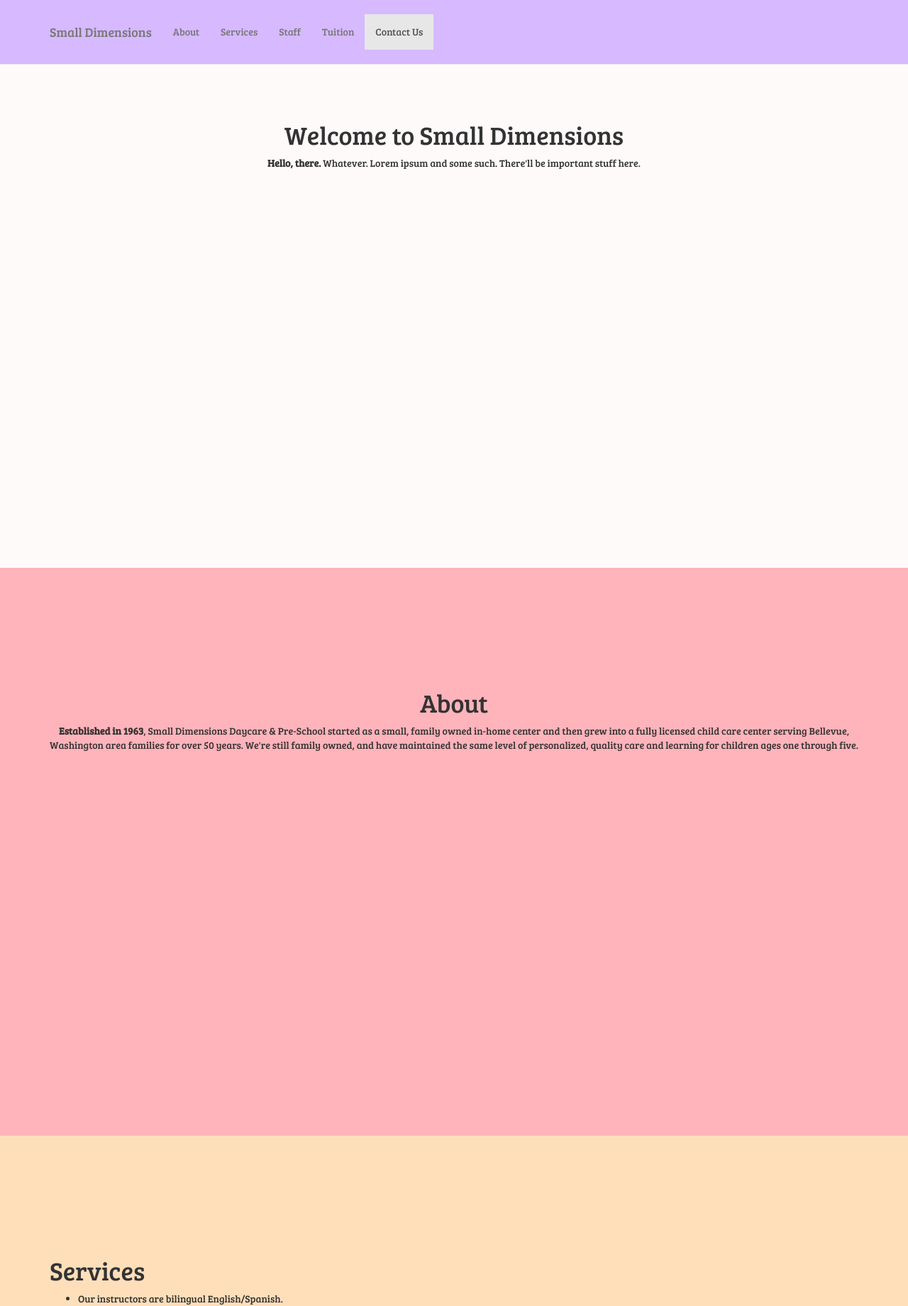
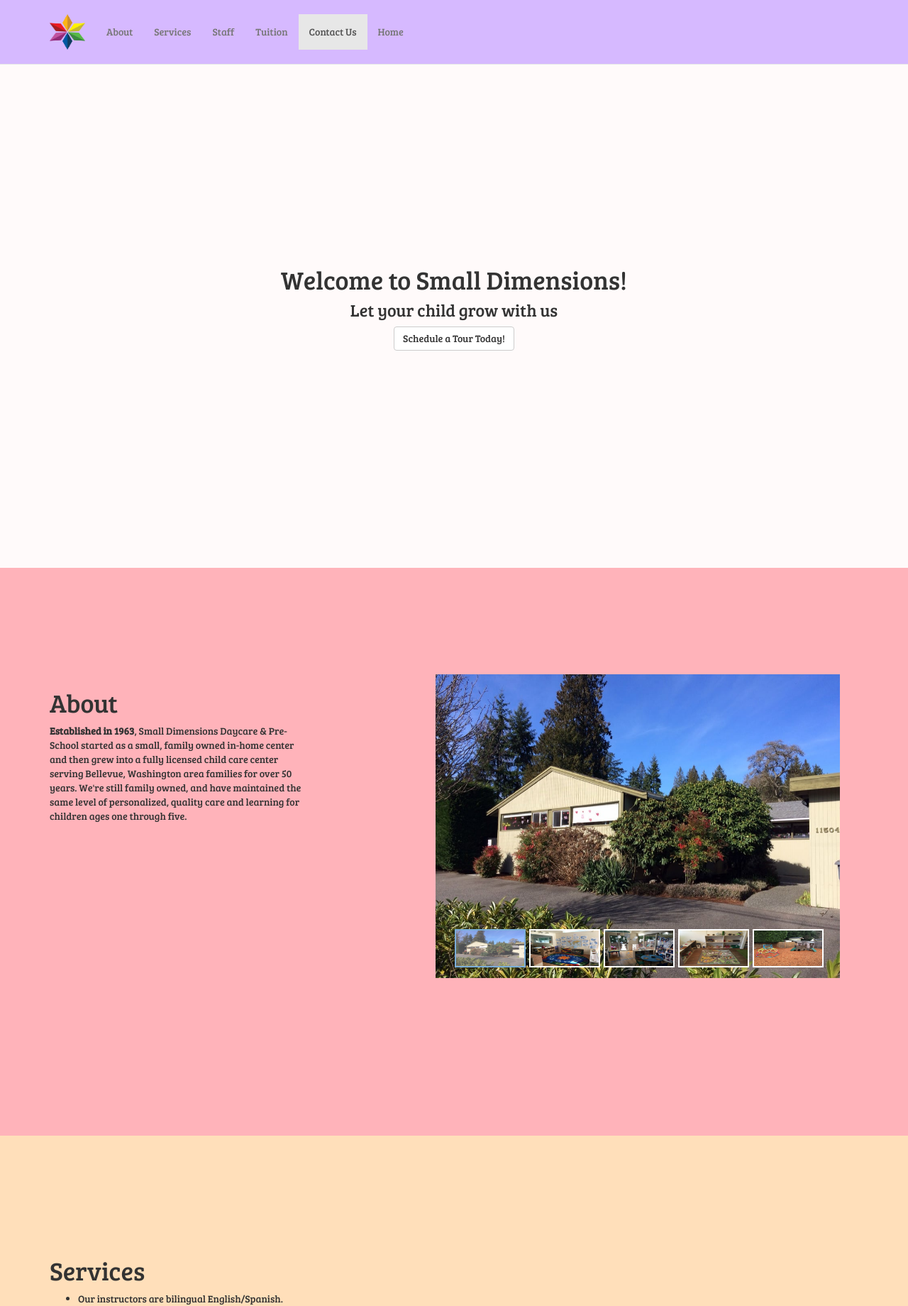
Before and after one commit to Makillya/SmallDimensions, a Django app: page / in a window 1280 px wide. Shown: the top 1840 px of the page at 71% size. Run offline with Django 3.2, Linux system fonts and the light colour scheme; some libraries are stand-ins or nearby versions.

Commit message:
fixed carousel

```diff
--- a/loginreg/static/loginreg/css/scrolling-nav.css
+++ b/loginreg/static/loginreg/css/scrolling-nav.css
@@ -10,6 +10,8 @@
     height: 100%;
 }
 
+
+/* ------------- Navbar Section ------------ */
 @media(min-width:767px) {
     .navbar {
         padding: 20px 0;
@@ -24,10 +26,22 @@
     }
 }
 
+#sd-logo-slot {
+    padding-top: 0px;
+    padding-bottom: 0px;
+}
+
+#sd-logo {
+    height: 50px;
+    width: 50px;
+}
+
 /* Demo Sections - You can use these as guides or delete them - the scroller will work with any sort of height, fixed, undefined, or percentage based.
 The padding is very important to make sure the scrollspy picks up the right area when scrolled to. Adjust the margin and padding of sections and children
 of those sections to manage the look and feel of the site. */
 
+
+/* ------------- Intro Section ------------ */
 .intro-section {
     height: 100%;
     padding-top: 150px;
@@ -35,13 +49,68 @@
     background: #fffafa
 }
 
+.intro-section h3 {
+    margin-top: 10px;
+}
+
+ /* dynamically centering hero text */
+#hero-text {
+    position: relative;
+    top: 40%;
+    transform: translateY(-40%);
+}
+
+
+/* ------------- About Section ------------ */
 .about-section {
     height: 100%;
     padding-top: 150px;
-    text-align: center;
+    text-align: left;
     background: #ffb3ba;
 }
 
+/* Main carousel style */
+.carousel {
+    margin-left: 11em;
+    width: 600px;
+}
+
+/* Indicators list style */
+.article-slide .carousel-indicators {
+    bottom: 0;
+    left: 6%;
+    margin-left: 1%;
+    width: 100%;
+}
+
+/* Indicators list style */
+.article-slide .carousel-indicators li {
+    border: medium none;
+    border-radius: 0;
+    float: left;
+    height: 54px;
+    margin-bottom: 5px;
+    margin-left: 0;
+    margin-right: 5px !important;
+    margin-top: 0;
+    width: 100px;
+}
+/* Indicators images style */
+.article-slide .carousel-indicators img {
+    border: 2px solid #FFFFFF;
+    float: left;
+    height: 54px;
+    left: 0;
+    width: 100px;
+}
+/* Indicators active image style */
+.article-slide .carousel-indicators .active img {
+    border: 2px solid #428BCA;
+    opacity: 0.7;
+}
+
+
+/* ------------- Services Section ------------ */
 .services-section {
     height: 100%;
     padding-top: 150px;
@@ -49,6 +118,8 @@
     background: #ffdfba;
 }
 
+
+/* ------------- Staff Section ------------ */
 .staff-section {
     height: 100%;
     padding-top: 150px;
@@ -56,6 +127,8 @@
     background: #ffffba;
 }
 
+
+/* ------------- Tuition Section ------------ */
 .tuition-section {
     height: 100%;
     padding-top: 150px;
@@ -63,6 +136,8 @@
     background: #baffc9;
 }
 
+
+/* ------------- Contact Section ------------ */
 .contact-section {
     height: 100%;
     padding-top: 150px;
--- a/loginreg/static/loginreg/js/scrolling-nav.js
+++ b/loginreg/static/loginreg/js/scrolling-nav.js
@@ -17,3 +17,7 @@
         event.preventDefault();
     });
 });
+
+$('.carousel').carousel({
+  interval: false
+});
--- a/loginreg/templates/loginreg/index.html
+++ b/loginreg/templates/loginreg/index.html
@@ -26,7 +26,7 @@
             <span class="icon-bar"></span>
             <span class="icon-bar"></span>
           </button>
-          <a class="navbar-brand page-scroll" href="#page-top">Small Dimensions</a>
+          <a id="sd-logo-slot" class="navbar-brand page-scroll" href="#page-top"><img id="sd-logo" src="../../static/loginreg/images/rainbowstar.png" alt=""></a>
         </div>
 
         <div class="collapse navbar-collapse navbar-ex1-collapse">
@@ -49,6 +49,9 @@
             <li>
               <a class="page-scroll" href="#contact">Contact Us</a>
             </li>
+            <li>
+              <a class="page-scroll" href="#page-top">Home</a>
+            </li>
           </ul>
         </div> <!-- navbar-collapse -->
       </div> <!-- end container -->
@@ -57,11 +60,12 @@
 
     <!-- Intro Section -->
     <section id="intro" class="intro-section">
-      <div class="container">
+      <div id="hero-text" class="container">
         <div class="row">
           <div class="col-lg-12">
-            <h1>Welcome to Small Dimensions</h1>
-            <p><strong>Hello, there.</strong> Whatever. Lorem ipsum and some such. There'll be important stuff here.</p>
+            <h1>Welcome to Small Dimensions!</h1>
+            <h3 id="tagline">Let your child grow with us</h3>
+            <a class="btn btn-default" href="#contact" role="button">Schedule a Tour Today!</a>
           </div>
         </div>
       </div>
@@ -71,12 +75,51 @@
     <section id="about" class="about-section">
       <div class="container">
         <div class="row">
-          <div class="col-lg-12">
+          <div class="col-xs-4">
             <h1>About</h1>
             <p><strong>Established in 1963</strong>, Small Dimensions Daycare &amp; Pre-School started as a small, family owned in-home center and then grew into a fully licensed child care center serving Bellevue, Washington area families for over 50 years. We're still family owned, and have maintained the same level of personalized, quality care and learning for children ages one through five.</p>
           </div>
-        </div>
-      </div>
+          <div class="col-xs-8 carousel slide article-slide" id="article-photo-carousel">
+            <!-- Wrapper for slides -->
+            <div class="carousel-inner cont-slider">
+              <div class="item active">
+                <img alt="" title="" src="../../static/loginreg/images/sd_facility_0.jpg">
+              </div>
+              <div class="item">
+                <img alt="" title="" src="../../static/loginreg/images/sd_facility_1.jpg">
+              </div>
+              <div class="item">
+                <img alt="" title="" src="../../static/loginreg/images/sd_facility_2.jpg">
+              </div>
+              <div class="item">
+                <img alt="" title="" src="../../static/loginreg/images/sd_facility_3.jpg">
+              </div>
+              <div class="item">
+                <img alt="" title="" src="../../static/loginreg/images/sd_facility_4.jpg">
+              </div>
+
+            </div>
+            <!-- Indicators -->
+            <ol class="carousel-indicators">
+              <li class="active" data-slide-to="0" data-target="#article-photo-carousel">
+                <img alt="" src="../../static/loginreg/images/sd_facility_0.jpg">
+              </li>
+              <li class="" data-slide-to="1" data-target="#article-photo-carousel">
+                <img alt="" src="../../static/loginreg/images/sd_facility_1.jpg">
+              </li>
+              <li class="" data-slide-to="2" data-target="#article-photo-carousel">
+                <img alt="" src="../../static/loginreg/images/sd_facility_2.jpg">
+              </li>
+              <li class="" data-slide-to="3" data-target="#article-photo-carousel">
+                <img alt="" src="../../static/loginreg/images/sd_facility_3.jpg">
+              </li>
+              <li class="" data-slide-to="4" data-target="#article-photo-carousel">
+                <img alt="" src="../../static/loginreg/images/sd_facility_4.jpg">
+              </li>
+            </ol>
+          </div>
+        </div> <!-- end row -->
+      </div> <!-- end container -->
     </section>
 
     <!-- Services Section -->
```
Also changed, not shown: loginreg/static/loginreg/images/sd_facility_0.jpg (added), loginreg/static/loginreg/images/sd_facility_1.jpg (added), loginreg/static/loginreg/images/sd_facility_2.jpg (added), loginreg/static/loginreg/images/sd_facility_3.jpg (added), loginreg/static/loginreg/images/sd_facility_4.jpg (added).
